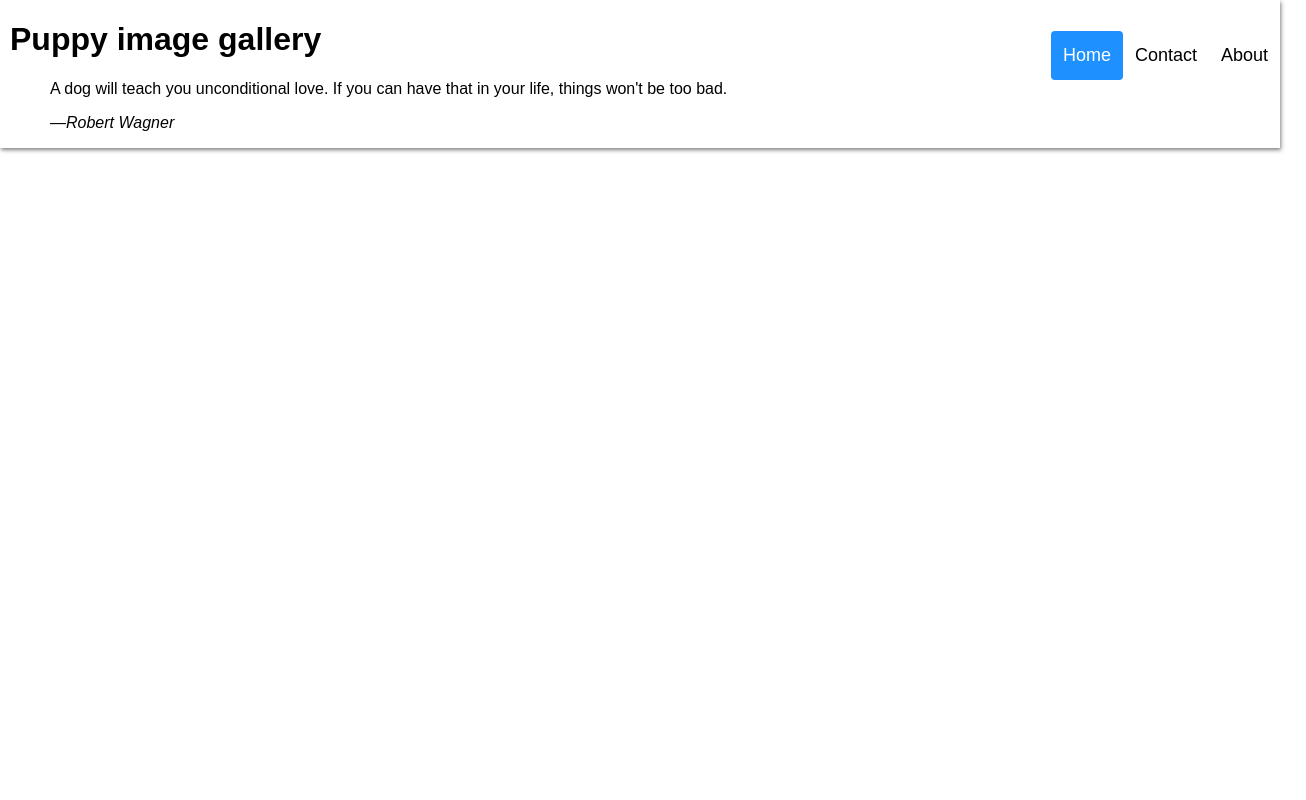
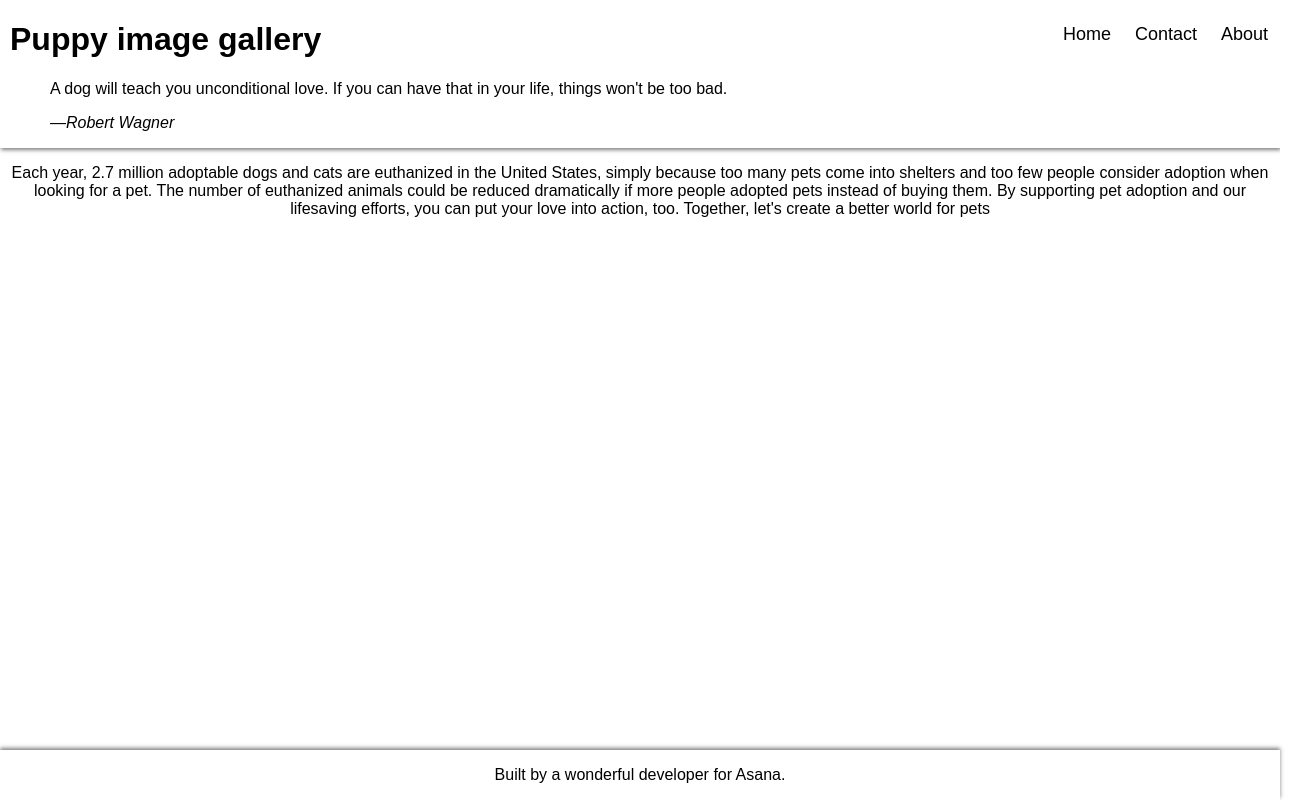
Before and after one commit to sudarshanr1/pet-adoption, a website built with webpack: page index.html at #!/about in a window 1280 px wide. Shown: the whole page, 1306 px wide, since content can reach past the window. Built offline with nearby package versions, Linux system fonts and the light colour scheme; some packages are replaced by stand-ins of ours.

Commit message:
Header footer refactored and active links on header logic added

```diff
--- a/app/app.routes.js
+++ b/app/app.routes.js
@@ -1,4 +1,4 @@
-routes.$inject = ['$urlRouterProvider'];
+routes.$inject = ["$urlRouterProvider"];
 export default function routes($urlRouterProvider) {
-  $urlRouterProvider.otherwise('/');
+  $urlRouterProvider.otherwise("/");
 }
--- /dev/null
+++ b/app/assets/snippets/about.html
@@ -0,0 +1,10 @@
+<about>
+  <p>
+    Each year, 2.7 million adoptable dogs and cats are euthanized in the United
+    States, simply because too many pets come into shelters and too few people
+    consider adoption when looking for a pet. The number of euthanized animals
+    could be reduced dramatically if more people adopted pets instead of buying
+    them. By supporting pet adoption and our lifesaving efforts, you can put
+    your love into action, too. Together, let's create a better world for pets
+  </p>
+</about>
--- /dev/null
+++ b/app/assets/snippets/contact.html
@@ -0,0 +1,15 @@
+<contact>
+  <p>
+    Below are few ways to contact me
+  </p>
+  <ul>
+    <li>
+      <a href="https://github.com/sudarshanr1/" target="_blank">Github</a>
+    </li>
+    <li>
+      <a href="https://www.linkedin.com/in/sudarshanr1" target="_blank"
+        >LinkedIn</a
+      >
+    </li>
+  </ul>
+</contact>
--- a/app/assets/snippets/header.html
+++ b/app/assets/snippets/header.html
@@ -1,8 +1,8 @@
-<div class="site-header">
+<header class="site-header">
   <div class="header-right">
-    <a class="active" href="#home">Home</a>
-    <a href="#contact">Contact</a>
-    <a href="#about">About</a>
+    <a ng-class="getClass('pets')" ng-href="#home">Home</a>
+    <a ng-class="getClass('contact')" ng-href="#!contact">Contact</a>
+    <a ng-class="getClass('about')" ng-href="#!about">About</a>
   </div>
   <div>
     <h1>Puppy image gallery</h1>
@@ -14,4 +14,4 @@
       <cite>&mdash;Robert Wagner</cite>
     </blockquote>
   </div>
-</div>
+</header>
--- a/app/assets/styles/app.css
+++ b/app/assets/styles/app.css
@@ -59,6 +59,12 @@ content {
   width: 100%;
   margin-left: 2%;
 }
+
+about,
+contact {
+  text-align: center;
+}
+
 pet-list img {
   border-radius: 10px;
   padding: 5px;
--- a/app/pets/pets.html
+++ b/app/pets/pets.html
@@ -1,6 +1,4 @@
-<header ng-include="'.././app/assets/snippets/header.html'"></header>
 <custom-dialog></custom-dialog>
 <content>
   <pet-list></pet-list>
 </content>
-<footer ng-include="'.././app/assets/snippets/footer.html'"></footer>
--- a/app/pets/pets.routes.js
+++ b/app/pets/pets.routes.js
@@ -1,7 +1,47 @@
 routes.$inject = ["$stateProvider"];
 export default function routes($stateProvider) {
+  var header = {
+    template: require("../assets/snippets/header.html"),
+    controller: function($scope) {
+      $scope.getClass = function(path) {
+        return $stateProvider.$get().$current.name === path ? "active" : "";
+      };
+    }
+  };
+  var footer = {
+    template: require("../assets/snippets/footer.html"),
+    controller: function($scope) {}
+  };
   $stateProvider.state("pets", {
     url: "/",
-    template: require("./pets.html")
+    views: {
+      header: header,
+      content: {
+        template: require("./pets.html")
+      },
+      footer: footer
+    }
+  });
+
+  $stateProvider.state("contact", {
+    url: "/contact",
+    views: {
+      header: header,
+      content: {
+        template: require("../assets/snippets/contact.html")
+      },
+      footer: footer
+    }
+  });
+
+  $stateProvider.state("about", {
+    url: "/about",
+    views: {
+      header: header,
+      content: {
+        template: require("../assets/snippets/about.html")
+      },
+      footer: footer
+    }
   });
 }
--- a/index.html
+++ b/index.html
@@ -7,6 +7,8 @@
     <script src="bin/app.bundle.js"></script>
   </head>
   <body>
-    <div ui-view></div>
+    <div ui-view="header"></div>
+    <div ui-view="content"></div>
+    <div ui-view="footer"></div>
   </body>
 </html>
```
